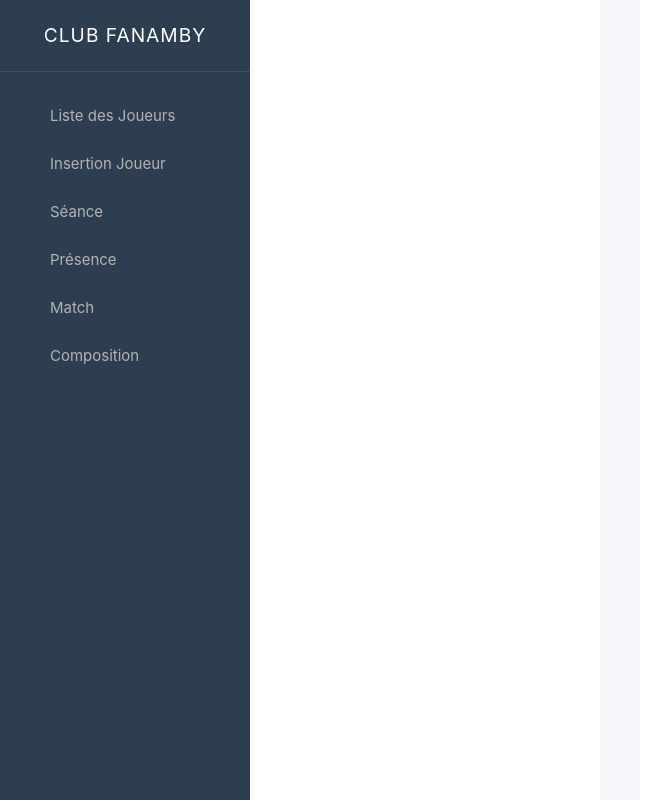
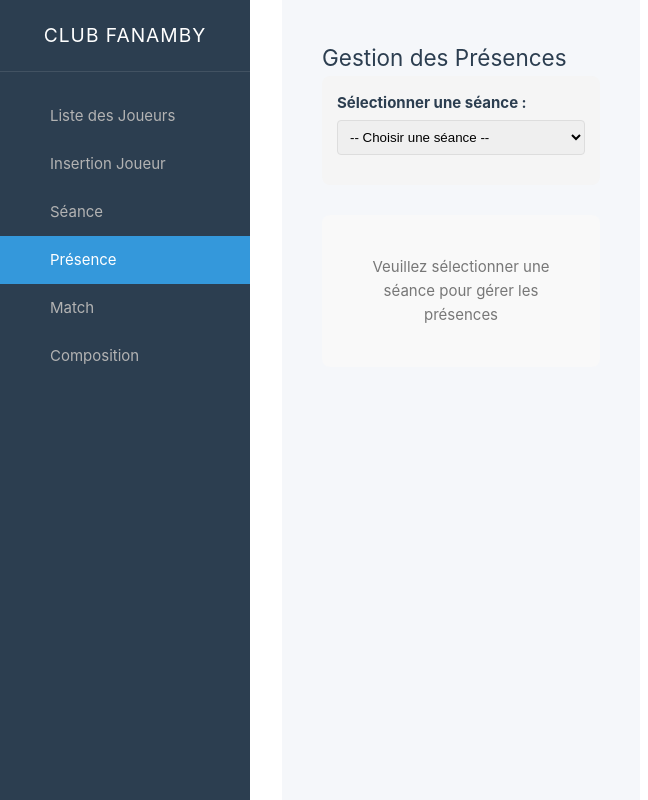
Before and after one commit to MisaLalaina/fanamby-presence, a Vue app: page /presence in a window 1280 px wide. Shown: the whole page, without its empty margins (0-648 px from the left). Built offline with nearby package versions, Linux system fonts and the light colour scheme.

Commit message:
page presence

```diff
--- a/src/router/index.js
+++ b/src/router/index.js
@@ -3,6 +3,7 @@ import { createRouter, createWebHistory } from 'vue-router'
 import ListeJoueurs from '@/views/ListeJoueur.vue'
 import InsertionJoueur from '@/views/InsertionJoueur.vue'
 import SeanceEntrenementMatch from '@/views/SeanceEntrenementMatch.vue'
+import ListePresence from '@/views/ListePresence.vue'
 
 const routes = [
   {
@@ -19,6 +20,11 @@ const routes = [
     path: '/seance',
     name: 'SeanceEntrenementMatch',
     component: SeanceEntrenementMatch
+  },
+  {
+    path:'/presence',
+    name:'ListePresence',
+    component:ListePresence
   }
 ]
 
--- /dev/null
+++ b/src/views/ListePresence.vue
@@ -0,0 +1,261 @@
+<template>
+  <div class="presence-container">
+    <h2>Gestion des Présences</h2>
+
+    <!-- Sélection de la séance -->
+    <div class="session-selector">
+      <div class="form-group">
+        <label>Sélectionner une séance :</label>
+        <select v-model="selectedSession" @change="loadPresences">
+          <option value="">-- Choisir une séance --</option>
+          <option v-for="session in sessions" :key="session.idSeance" :value="session.idSeance">
+            {{ formatSessionLabel(session) }}
+          </option>
+        </select>
+      </div>
+
+      <div v-if="selectedSession" class="session-info">
+        <h3>{{ currentSession.type }} - {{ formatDate(currentSession.dateSeance) }}</h3>
+        <p>{{ currentSession.heureDebut }} à {{ currentSession.heureFin }} | {{ currentSession.lieu }}</p>
+        <p>Objectif : {{ currentSession.objectif }}</p>
+      </div>
+    </div>
+
+    <!-- Liste des joueurs -->
+    <div v-if="selectedSession" class="presence-list">
+      <table>
+        <thead>
+          <tr>
+            <th>Joueur</th>
+            <th>Poste</th>
+            <th>Statut</th>
+            <th>Commentaire</th>
+          </tr>
+        </thead>
+        <tbody>
+          <tr v-for="player in players" :key="player.idJoueur">
+            <td>{{ player.nom }} {{ player.prenom }}</td>
+            <td>{{ player.poste }}</td>
+            <td>
+              <select v-model="player.presenceStatus" @change="updatePresence(player)">
+                <option v-for="status in presenceStatuses" :key="status.idStatutPresence" :value="status.idStatutPresence">
+                  {{ status.libelle }}
+                </option>
+              </select>
+            </td>
+            <td>
+              <input type="text" v-model="player.commentaire" @blur="updatePresence(player)" placeholder="Commentaire">
+            </td>
+          </tr>
+        </tbody>
+      </table>
+
+      <div class="actions">
+        <button @click="saveAllPresences" class="btn-save">Enregistrer toutes les modifications</button>
+      </div>
+    </div>
+
+    <div v-else class="no-session">
+      <p>Veuillez sélectionner une séance pour gérer les présences</p>
+    </div>
+  </div>
+</template>
+
+<script setup>
+import { ref, onMounted } from 'vue';
+
+// Données
+const sessions = ref([]);
+const players = ref([]);
+const selectedSession = ref('');
+const currentSession = ref({});
+const presenceStatuses = ref([
+  { idStatutPresence: 1, libelle: 'Present', code: 'P' },
+  { idStatutPresence: 2, libelle: 'Absent', code: 'A' },
+  { idStatutPresence: 3, libelle: 'Retard', code: 'R' },
+  { idStatutPresence: 4, libelle: 'Excusé', code: 'E' }
+]);
+
+// Fonctions
+const fetchSessions = async () => {
+  // Simuler un appel API
+  sessions.value = [
+    {
+      idSeance: 1,
+      idTypeSeance: 1,
+      type: 'Entrainement',
+      dateSeance: '2023-10-15',
+      heureDebut: '08:00',
+      heureFin: '10:00',
+      lieu: 'Terrain principal',
+      objectif: 'Amélioration des passes et du jeu collectif'
+    },
+    {
+      idSeance: 2,
+      idTypeSeance: 2,
+      type: 'Match amical',
+      dateSeance: '2023-10-20',
+      heureDebut: '15:00',
+      heureFin: '17:00',
+      lieu: 'Stade municipal',
+      objectif: 'Tester de nouvelles combinaisons offensives'
+    }
+  ];
+};
+
+const fetchPlayers = async () => {
+  // Simuler un appel API
+  players.value = [
+    { idJoueur: 1, nom: 'Dupont', prenom: 'Jean', poste: 'Attaquant', presenceStatus: 1, commentaire: '' },
+    { idJoueur: 2, nom: 'Martin', prenom: 'Pierre', poste: 'Milieu', presenceStatus: 1, commentaire: '' },
+    { idJoueur: 3, nom: 'Bernard', prenom: 'Luc', poste: 'Défenseur', presenceStatus: 2, commentaire: 'Blessé' },
+    { idJoueur: 4, nom: 'Petit', prenom: 'Antoine', poste: 'Gardien', presenceStatus: 3, commentaire: 'Retard 15min' }
+  ];
+};
+
+const loadPresences = async () => {
+  if (!selectedSession.value) return;
+
+  // Trouver la séance sélectionnée
+  currentSession.value = sessions.value.find(s => s.idSeance == selectedSession.value) || {};
+
+  // Charger les présences pour cette séance (simulé)
+  // En réalité, vous feriez un appel API pour récupérer les présences existantes
+  await fetchPlayers();
+};
+
+const updatePresence = async (player) => {
+  // Simuler la mise à jour en base de données
+  console.log('Mise à jour présence:', {
+    idJoueur: player.idJoueur,
+    idSeance: selectedSession.value,
+    idStatutPresence: player.presenceStatus,
+    commentaire: player.commentaire
+  });
+};
+
+const saveAllPresences = async () => {
+  // Sauvegarder toutes les modifications
+  for (const player of players.value) {
+    await updatePresence(player);
+  }
+  alert('Toutes les présences ont été enregistrées avec succès!');
+};
+
+const formatSessionLabel = (session) => {
+  return `${session.type} - ${formatDate(session.dateSeance)} (${session.heureDebut})`;
+};
+
+const formatDate = (dateStr) => {
+  const options = { year: 'numeric', month: 'short', day: 'numeric' };
+  return new Date(dateStr).toLocaleDateString('fr-FR', options);
+};
+
+// Initialisation
+onMounted(() => {
+  fetchSessions();
+});
+</script>
+
+<style scoped>
+.presence-container {
+  padding: 20px;
+  max-width: 1200px;
+  margin: 0 auto;
+}
+
+.session-selector {
+  margin-bottom: 30px;
+  padding: 15px;
+  background-color: #f5f5f5;
+  border-radius: 8px;
+}
+
+.form-group {
+  margin-bottom: 15px;
+}
+
+.form-group label {
+  display: block;
+  margin-bottom: 5px;
+  font-weight: bold;
+}
+
+.form-group select {
+  width: 100%;
+  padding: 8px;
+  border: 1px solid #ddd;
+  border-radius: 4px;
+}
+
+.session-info {
+  margin-top: 15px;
+  padding: 10px;
+  background-color: #e9f7fe;
+  border-radius: 4px;
+}
+
+.session-info h3 {
+  margin: 0 0 5px 0;
+  color: #3498db;
+}
+
+.presence-list {
+  margin-top: 20px;
+}
+
+table {
+  width: 100%;
+  border-collapse: collapse;
+  margin-bottom: 20px;
+}
+
+th, td {
+  padding: 12px 15px;
+  text-align: left;
+  border-bottom: 1px solid #ddd;
+}
+
+th {
+  background-color: #f2f2f2;
+  font-weight: bold;
+}
+
+tr:hover {
+  background-color: #f5f5f5;
+}
+
+select, input[type="text"] {
+  padding: 8px;
+  border: 1px solid #ddd;
+  border-radius: 4px;
+  width: 100%;
+}
+
+.actions {
+  text-align: right;
+  margin-top: 20px;
+}
+
+.btn-save {
+  background-color: #2ecc71;
+  color: white;
+  padding: 10px 20px;
+  border: none;
+  border-radius: 4px;
+  cursor: pointer;
+  font-size: 16px;
+}
+
+.btn-save:hover {
+  background-color: #27ae60;
+}
+
+.no-session {
+  text-align: center;
+  padding: 40px;
+  background-color: #f9f9f9;
+  border-radius: 8px;
+  color: #777;
+}
+</style>
```
